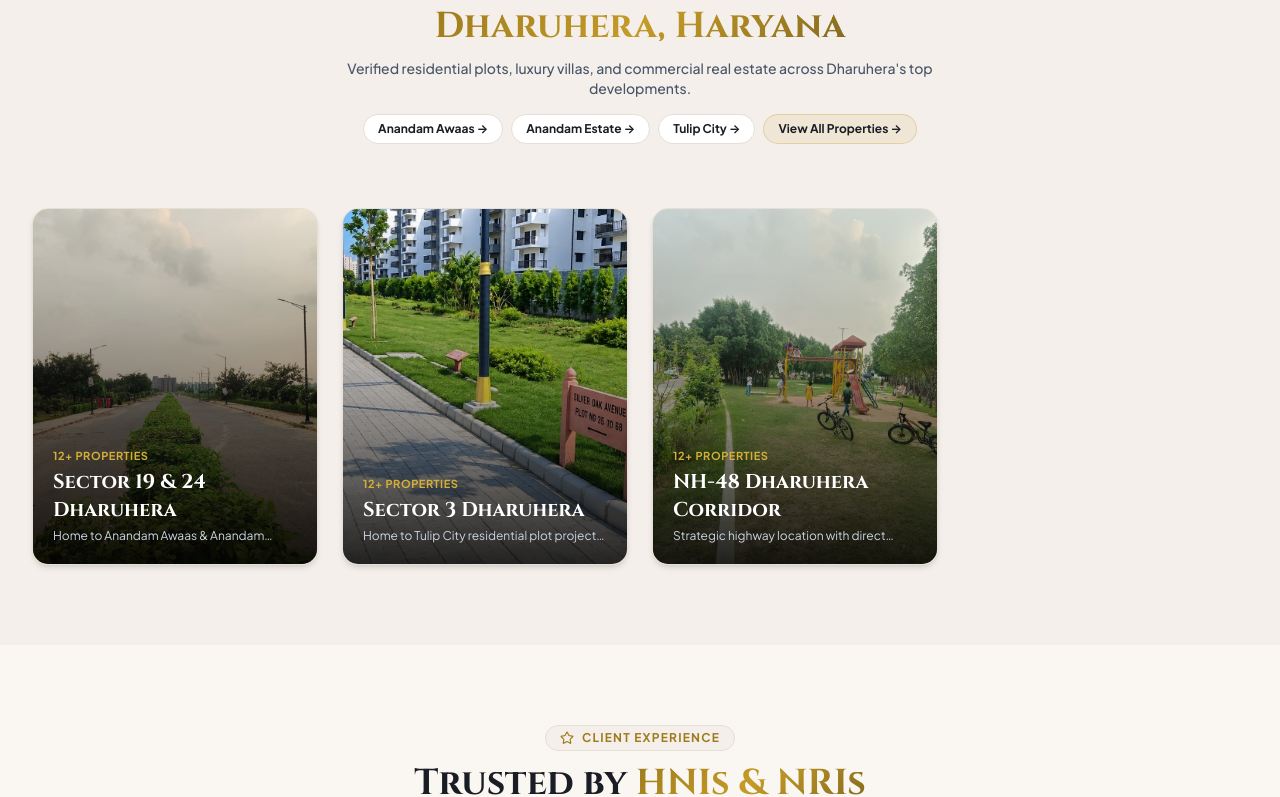
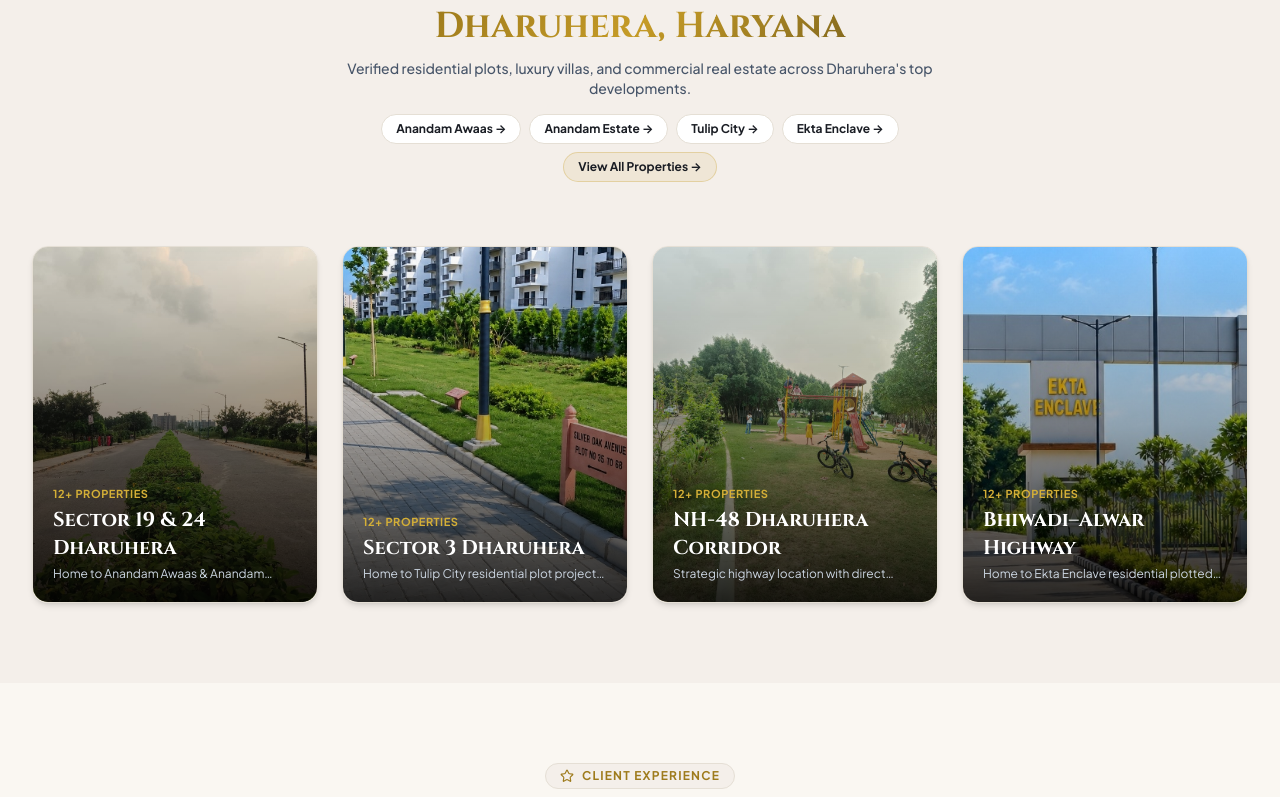
Before and after one commit to bansalsaumya/vedik-reality, a React (Vite) app: page / in a window 1280 px wide. Shown: the part 3470-4267 px from the top of the page. Built offline with nearby package versions, Linux system fonts and the light colour scheme; no server answers.

Commit message:
feat(seo): integrate Ekta Enclave across locations, homepage, about, services, blog guides and footer

```diff
--- a/src/components/Footer.jsx
+++ b/src/components/Footer.jsx
@@ -99,8 +99,13 @@ export default function Footer() {
                 </Link>
               </li>
               <li>
+                <Link to="/properties/ekta-enclave-bhiwadi-alwar-highway" className="text-gold-700 hover:text-gold-800 font-bold transition-colors flex items-center gap-1">
+                  <span>★ Ekta Enclave (Bhiwadi–Alwar Hwy)</span>
+                </Link>
+              </li>
+              <li>
                 <Link to="/projects" className="hover:text-gold-600 transition-colors flex items-center gap-1">
-                  <span>Flagship Projects & Anandam Awaas</span>
+                  <span>Flagship Projects & Townships</span>
                 </Link>
               </li>
               <li>
--- a/src/data/fallbackData.js
+++ b/src/data/fallbackData.js
@@ -284,6 +284,14 @@ export const FALLBACK_LOCATIONS = [
     property_count: 20,
     image: '/anandam/park.jpg',
     description: 'Strategic highway location with direct access to Delhi, Gurgaon & Rewari.'
+  },
+  {
+    id: 4,
+    name: 'Bhiwadi–Alwar Highway',
+    slug: 'bhiwadi-alwar-highway',
+    property_count: 18,
+    image: '/ekta-enclave-gate.jpg',
+    description: 'Home to Ekta Enclave residential plotted development offering well-planned plots with excellent road connectivity.'
   }
 ];
 
@@ -298,7 +306,7 @@ export const FALLBACK_SERVICES = [
   {
     id: 2,
     title: 'Residential Plots',
-    description: 'Find freehold demarcated residential plots in premier developments like Anandam Awaas, Anandam Estate, and Tulip City.',
+    description: 'Find freehold demarcated residential plots in premier developments like Anandam Awaas, Anandam Estate, Tulip City, and Ekta Enclave.',
     icon: 'Home',
     link: '/properties'
   },
--- a/src/pages/AboutPage.jsx
+++ b/src/pages/AboutPage.jsx
@@ -146,6 +146,19 @@ export default function AboutPage() {
             </Link>
 
             <Link
+              to="/properties/ekta-enclave-bhiwadi-alwar-highway"
+              className="p-4 rounded-2xl bg-ivory border border-borderlight hover:border-gold-500 transition-all flex items-center justify-between group shadow-2xs"
+            >
+              <div>
+                <h4 className="font-serif text-sm font-bold text-charcoal-800 group-hover:text-gold-700 transition-colors">
+                  Ekta Enclave
+                </h4>
+                <p className="text-[11px] text-slate-500 font-medium mt-0.5">Residential plots on Bhiwadi–Alwar Highway</p>
+              </div>
+              <ArrowRight className="w-4 h-4 text-gold-700 group-hover:translate-x-1 transition-transform shrink-0" />
+            </Link>
+
+            <Link
               to="/contact"
               className="p-4 rounded-2xl bg-ivory border border-borderlight hover:border-gold-500 transition-all flex items-center justify-between group shadow-2xs"
             >
--- a/src/pages/BlogDetailPage.jsx
+++ b/src/pages/BlogDetailPage.jsx
@@ -461,7 +461,7 @@ export default function BlogDetailPage() {
                 Buyers exploring residential plots in Dharuhera often consider key residential developments across prime sectors:
               </p>
 
-              <div className="grid grid-cols-1 sm:grid-cols-3 gap-4 pt-2">
+              <div className="grid grid-cols-1 sm:grid-cols-2 lg:grid-cols-4 gap-4 pt-2">
                 <Link
                   to="/properties/anandam-awaas-dharuhera"
                   className="p-5 rounded-2xl border border-borderlight bg-white hover:border-gold-500 hover:shadow-md transition text-center space-y-1.5 block group"
@@ -489,6 +489,16 @@ export default function BlogDetailPage() {
                   <span className="text-[10px] font-bold uppercase tracking-wider text-gold-700 block">Sector 3 Dharuhera</span>
                   <h4 className="font-serif text-base font-bold text-charcoal-800 group-hover:text-gold-700 transition">Tulip City</h4>
                   <p className="text-xs text-slate-500">Residential plots (88 – 141 Sq.Yd)</p>
+                  <span className="inline-block text-xs font-bold text-gold-700 pt-1">Explore Project &rarr;</span>
+                </Link>
+
+                <Link
+                  to="/properties/ekta-enclave-bhiwadi-alwar-highway"
+                  className="p-5 rounded-2xl border border-borderlight bg-white hover:border-gold-500 hover:shadow-md transition text-center space-y-1.5 block group"
+                >
+                  <span className="text-[10px] font-bold uppercase tracking-wider text-gold-700 block">Bhiwadi–Alwar Hwy</span>
+                  <h4 className="font-serif text-base font-bold text-charcoal-800 group-hover:text-gold-700 transition">Ekta Enclave</h4>
+                  <p className="text-xs text-slate-500">Residential plots (Reg. Open)</p>
                   <span className="inline-block text-xs font-bold text-gold-700 pt-1">Explore Project &rarr;</span>
                 </Link>
               </div>
@@ -766,7 +776,7 @@ export default function BlogDetailPage() {
               </p>
 
               {/* Quick Project Showcase Links */}
-              <div className="grid grid-cols-1 sm:grid-cols-3 gap-4 pt-4">
+              <div className="grid grid-cols-1 sm:grid-cols-2 lg:grid-cols-4 gap-4 pt-4">
                 <Link
                   to="/properties/anandam-awaas-dharuhera"
                   className="p-4 rounded-xl border border-borderlight bg-white hover:border-gold-500 hover:shadow-md transition text-center space-y-1 block"
@@ -791,6 +801,15 @@ export default function BlogDetailPage() {
                 >
                   <span className="text-[10px] font-bold uppercase tracking-wider text-gold-700 block">Sector 3</span>
                   <h4 className="font-serif text-sm font-bold text-charcoal-800">Tulip City</h4>
+                  <p className="text-[11px] text-slate-500">View project details &rarr;</p>
+                </Link>
+
+                <Link
+                  to="/properties/ekta-enclave-bhiwadi-alwar-highway"
+                  className="p-4 rounded-xl border border-borderlight bg-white hover:border-gold-500 hover:shadow-md transition text-center space-y-1 block"
+                >
+                  <span className="text-[10px] font-bold uppercase tracking-wider text-gold-700 block">Bhiwadi Hwy</span>
+                  <h4 className="font-serif text-sm font-bold text-charcoal-800">Ekta Enclave</h4>
                   <p className="text-[11px] text-slate-500">View project details &rarr;</p>
                 </Link>
               </div>
--- a/src/pages/HomePage.jsx
+++ b/src/pages/HomePage.jsx
@@ -326,6 +326,12 @@ export default function HomePage() {
                 Tulip City &rarr;
               </Link>
               <Link
+                to="/properties/ekta-enclave-bhiwadi-alwar-highway"
+                className="px-3.5 py-1.5 rounded-full text-xs font-bold bg-white text-charcoal-800 border border-borderlight hover:border-gold-500 hover:text-gold-700 transition shadow-xs"
+              >
+                Ekta Enclave &rarr;
+              </Link>
+              <Link
                 to="/properties"
                 className="px-3.5 py-1.5 rounded-full text-xs font-bold bg-gold-500/10 text-gold-800 border border-gold-500/30 hover:bg-gold-500 hover:text-white transition shadow-xs"
               >
@@ -471,6 +477,7 @@ export default function HomePage() {
                 { label: 'Plots in Sector 19 Dharuhera', link: '/properties?location=Sector%2019%20%26%2024%20Dharuhera' },
                 { label: 'Anandam Awaas Plots (72-177 Sq.Yd)', link: '/properties/anandam-awaas-dharuhera' },
                 { label: 'Tulip City Plots Sector 3 (88-141 Sq.Yd)', link: '/properties/tulip-city-sector-3-dharuhera' },
+                { label: 'Ekta Enclave Plots (Bhiwadi–Alwar Hwy)', link: '/properties/ekta-enclave-bhiwadi-alwar-highway' },
                 { label: 'Anandam Estate Sector 24 Luxury Plots', link: '/properties/anandam-estate-dharuhera' },
                 { label: 'NH-48 Dharuhera Commercial SCO', link: '/properties?type=Commercial' },
                 { label: 'Delhi NCR Investor Guide', link: '/invest-in-dharuhera' },
--- a/src/pages/ServicesPage.jsx
+++ b/src/pages/ServicesPage.jsx
@@ -141,6 +141,19 @@ export default function ServicesPage() {
             </Link>
 
             <Link
+              to="/properties/ekta-enclave-bhiwadi-alwar-highway"
+              className="p-4 rounded-2xl bg-ivory border border-borderlight hover:border-gold-500 transition-all flex items-center justify-between group shadow-2xs"
+            >
+              <div>
+                <h4 className="font-serif text-sm font-bold text-charcoal-800 group-hover:text-gold-700 transition-colors">
+                  Ekta Enclave
+                </h4>
+                <p className="text-[11px] text-slate-500 font-medium mt-0.5">Explore Bhiwadi–Alwar Highway Page</p>
+              </div>
+              <ArrowRight className="w-4 h-4 text-gold-700 group-hover:translate-x-1 transition-transform shrink-0" />
+            </Link>
+
+            <Link
               to="/contact"
               className="p-4 rounded-2xl bg-ivory border border-borderlight hover:border-gold-500 transition-all flex items-center justify-between group shadow-2xs"
             >
```
Also changed, not shown: 1 other file (tests, documents, lock files or other folders).
